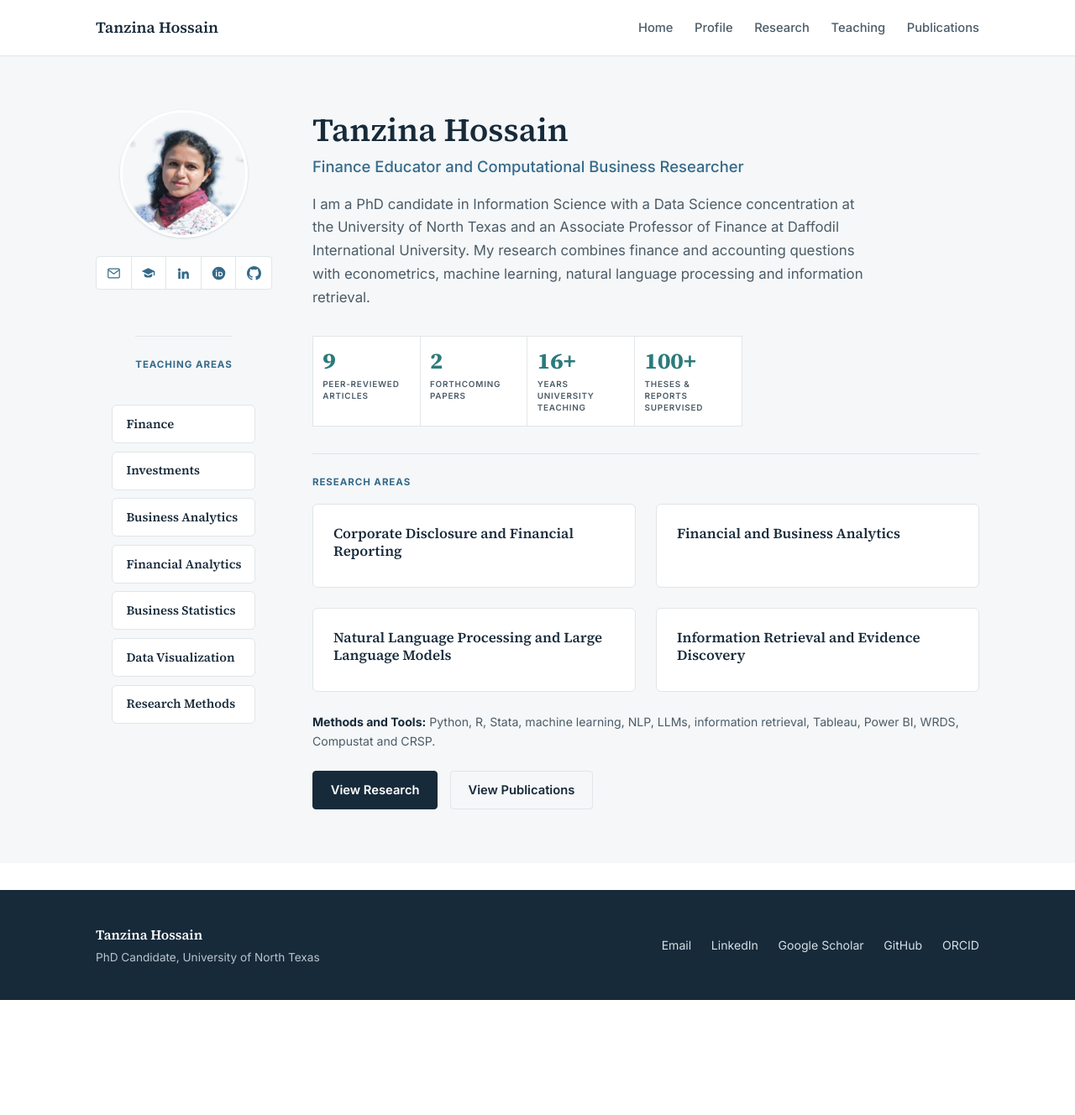
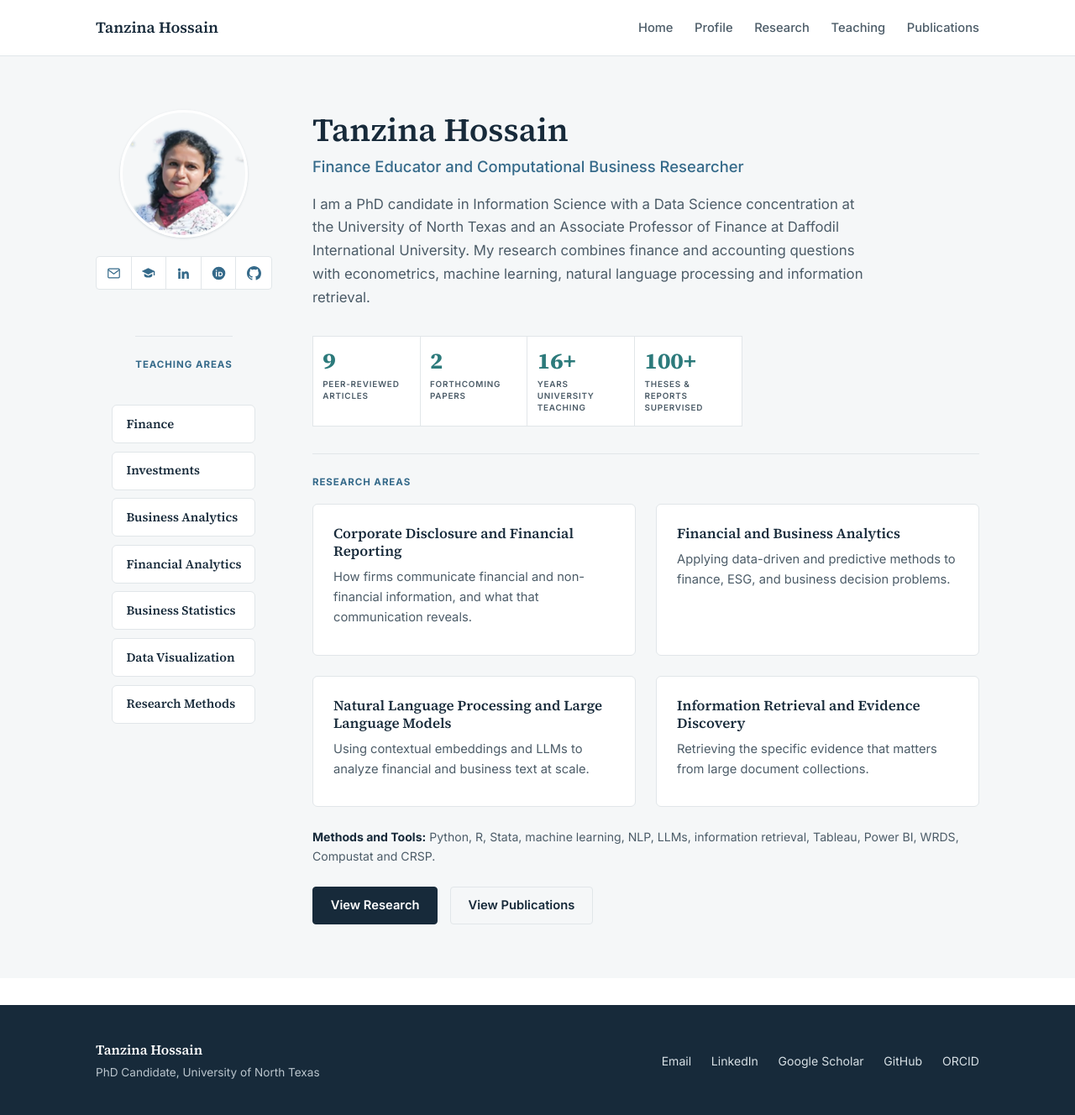
Before and after one commit to tanzinahossain/tanzinahossain.github.io, a Jekyll site: the page built from index.html, in a window 1280 px wide. Shown: the whole page at 84% size. Built offline with Jekyll 4.4.1, drawn with Linux system fonts in a browser that asks for light colours; before the commit the page ends 1191 px from its top, so only the background shows below that.

Commit message:
Add description lines to homepage Research Areas cards, matching /research page
Co-Authored-By: Claude Sonnet 5 <noreply@anthropic.com>

```diff
--- a/index.html
+++ b/index.html
@@ -52,10 +52,22 @@ description: Finance educator and computational business researcher — corporat
 
       <div class="group-label">Research Areas</div>
       <div class="card-grid" style="grid-template-columns:1fr 1fr">
-        <div class="card"><h3>Corporate Disclosure and Financial Reporting</h3></div>
-        <div class="card"><h3>Financial and Business Analytics</h3></div>
-        <div class="card"><h3>Natural Language Processing and Large Language Models</h3></div>
-        <div class="card"><h3>Information Retrieval and Evidence Discovery</h3></div>
+        <div class="card">
+          <h3>Corporate Disclosure and Financial Reporting</h3>
+          <p>How firms communicate financial and non-financial information, and what that communication reveals.</p>
+        </div>
+        <div class="card">
+          <h3>Financial and Business Analytics</h3>
+          <p>Applying data-driven and predictive methods to finance, ESG, and business decision problems.</p>
+        </div>
+        <div class="card">
+          <h3>Natural Language Processing and Large Language Models</h3>
+          <p>Using contextual embeddings and LLMs to analyze financial and business text at scale.</p>
+        </div>
+        <div class="card">
+          <h3>Information Retrieval and Evidence Discovery</h3>
+          <p>Retrieving the specific evidence that matters from large document collections.</p>
+        </div>
       </div>
 
       <p style="color:var(--text-muted); font-size:.88rem; margin-top:1.5rem"><strong style="color:var(--navy)">Methods and Tools:</strong> Python, R, Stata, machine learning, NLP, LLMs, information retrieval, Tableau, Power BI, WRDS, Compustat and CRSP.</p>
```
